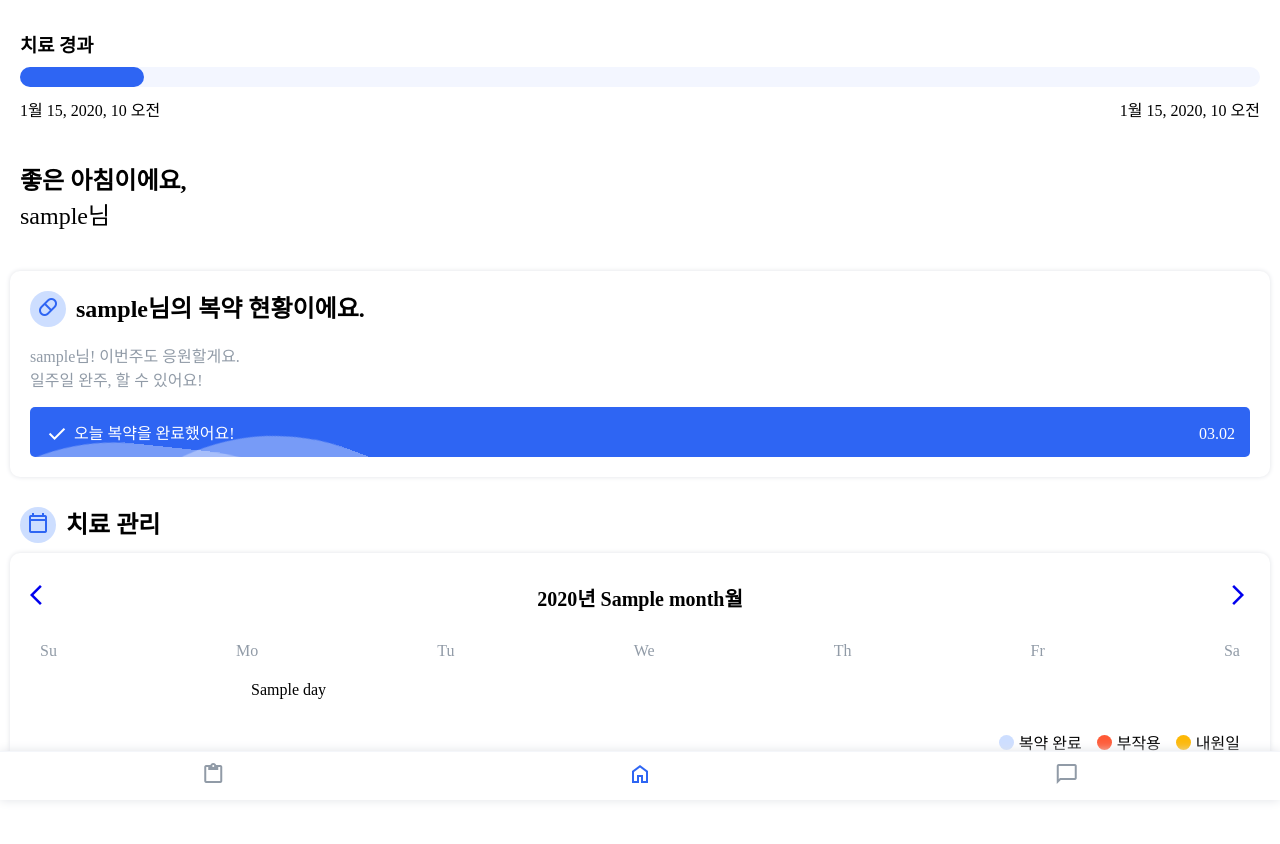
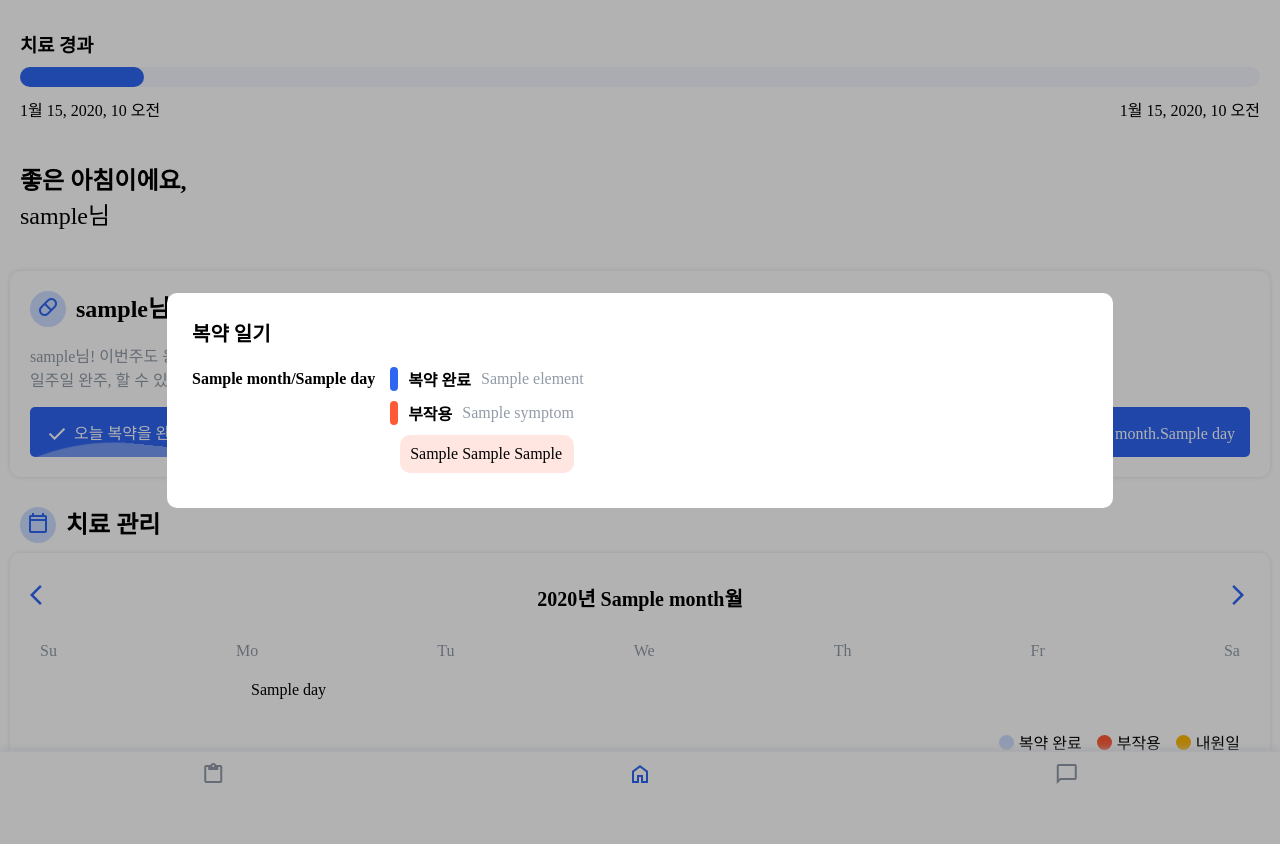
Before and after one commit to 2miwon/cole-rochman, a Django app: template core/templates/patient_dashboard2.html in a window 1280 px wide. After the commit the page ends 784 px from the top, so only its background shows below. Run offline with Django 3.2, Linux system fonts and the light colour scheme; a user stored in the database is signed in; tables that the repository leaves empty hold one stand-in row (values such as "Sample post"); the template is opened without the code that fills it: most values are stand-ins (such as "Sample title", 1, 10 or a date in 2020); parts of the project's set-up code (start-up, migrations or seed data) failed here and were passed over.

Commit message:
(수정) 환자용 치료관리 달력 모달 수정

```diff
--- a/core/static/css/patient.css
+++ b/core/static/css/patient.css
@@ -6,6 +6,7 @@
   --bg-color-gray: #E0E2E7;
   --bg-color-lightblue: #F3F6FF;
   --bg-color-red: #FF5A36;
+  --bg-color-lightred: #FF5A3626;
   --bg-color-yellow: #FDB806;
   --txt-color-gray: #6A727A;
   --txt-color-red: #F86767;
@@ -199,8 +200,8 @@ h2, h3 {
   align-items: center;
 }
 
-#cureManageYear > .prev,
-#cureManageYear > .next {
+#cureManageYear a,
+#cureManageYear a:visited {
   color: var(--bg-color-blue);
   line-height: 20px;
 }
@@ -298,3 +299,82 @@ h2, h3 {
 #legendVisit {
   background-color: var(--bg-color-yellow);
 }
+
+/* Calendar Detail */
+#modal_bg {
+  visibility: hidden;
+  display: none;
+
+}
+
+#modal_bg.open {
+  visibility: visible;
+  display: flex;
+  position: fixed;
+  top: 0;
+  background-color: #0000004D;
+  width: 100%;
+  height: 100%;
+}
+
+#modal {
+  background-color: var(--bg-color-white);
+  border-radius: 10px;
+  margin: auto;
+  padding: 25px;
+  width: 70vw;
+}
+
+#modal_title {
+  font-size: 20px;
+  font-weight: bold;
+  margin-bottom: 20px;
+}
+
+#modal_body {
+  display: flex;
+  flex-direction: row;
+}
+
+#modal_date {
+  font-weight: bold;
+  margin: 3px 15px 0 0;
+}
+
+.medi_info {
+  display: flex;
+  flex-direction: row;
+  margin-bottom: 10px;
+}
+
+.medi_color {
+  padding: 12px 4px;
+  background-color: var(--bg-color-blue);
+  border-radius: 10px;
+  margin-right: 10px;
+}
+
+.medi_color.sideeffect {
+  background-color: var(--bg-color-red);
+}
+
+.medi_status,
+.medi_content {
+  margin: auto 0;
+}
+
+.medi_status {
+  font-weight: bold;
+  margin-right: 10px;
+}
+
+.medi_content {
+  color: var(--txt-color-placeholder);
+}
+
+.medi_detail {
+  margin: 0 10px 10px 10px;
+  background-color: var(--bg-color-lightred);
+  padding: 10px;
+  border-radius: 10px;
+}
--- a/core/templates/patient_dashboard2.html
+++ b/core/templates/patient_dashboard2.html
@@ -45,7 +45,7 @@
         <span class="material-symbols-outlined icon">check</span>
         <div class="flex-row space-between">
           <span>오늘 복약을 완료했어요!</span>
-          <span>03.02</span>
+          <span>{{month}}.{{day}}</span>
         </div>
       </div>
       <div class='wave -one'></div>
@@ -96,7 +96,7 @@
           {% endfor %}
           {% for day in day_list%}
           <li>
-            <a href="{% url 'patient_dashboard_by_day' year month day %}">
+            <a class="day_of_the_week" href="{% url 'patient_dashboard_by_day' year month day %}">
               {% if day in today %}
               <span id="today">{{day}}</span>
               {% else %}
@@ -190,9 +190,50 @@
       </div>
     </div>
 
+    {% if request.path == "/dashboard/" %}
+    <div id="modal_bg">
+    {% else %}
+    <div id="modal_bg" class="open">
+    {% endif %}
+      <div id="modal">
+        <div id="modal_title">복약 일기</div>
+        <div id="modal_body">
+          <div id="modal_date">{{month}}/{{day}}</div>
+          <div id="modal_content">
+            {% for element in today_md_success_list %}
+            <div class="medi_info">
+              <div class="medi_color"></div>
+              <div class="medi_status">복약 완료</div>
+              <div class="medi_content">{{element}}</div>
+            </div>
+            {% endfor %}
+            {% for name, time, sev1, sev2, sev3 in symptoms %}
+            <div class="medi_info">
+              <div class="medi_color sideeffect"></div>
+              <div class="medi_status">부작용</div>
+              <div class="medi_content">{{name}}</div>
+            </div>
+            <p class="medi_detail">
+              {{sev1}} {{sev2}} {{sev3}}
+            </p>
+            {% endfor %}
+      </div>
+    </div>
+
     <script>
       document.getElementById("myBar").style.width = "{{cure_progress}}%";
+      const modalBG = document.getElementById("modal_bg");
+      const days = document.querySelectorAll(".day_of_the_week");
+
+      modalBG.addEventListener("click", () => {
+        modalBG.classList.remove("open");
+      });
+
+      for(const day of days) {
+        day.addEventListener("click", () => {
+          modalBG.classList.add("open");
+        });
+      };
     </script>
 </body>
-
 </html>
```
